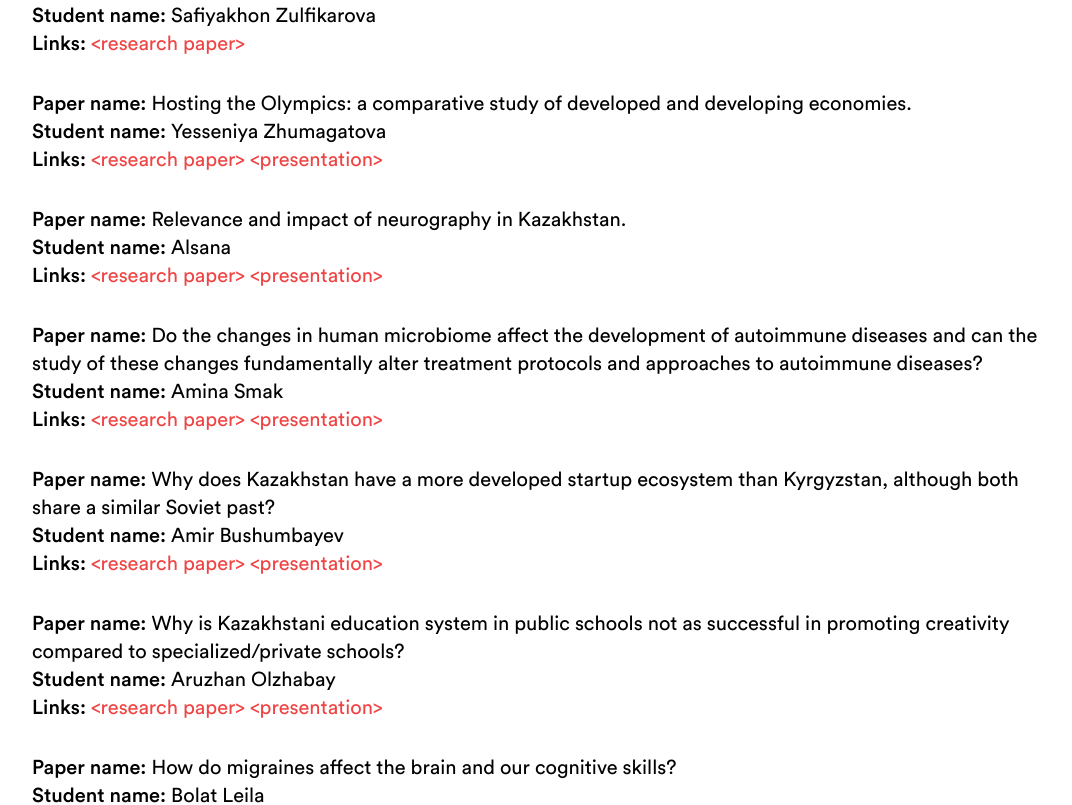
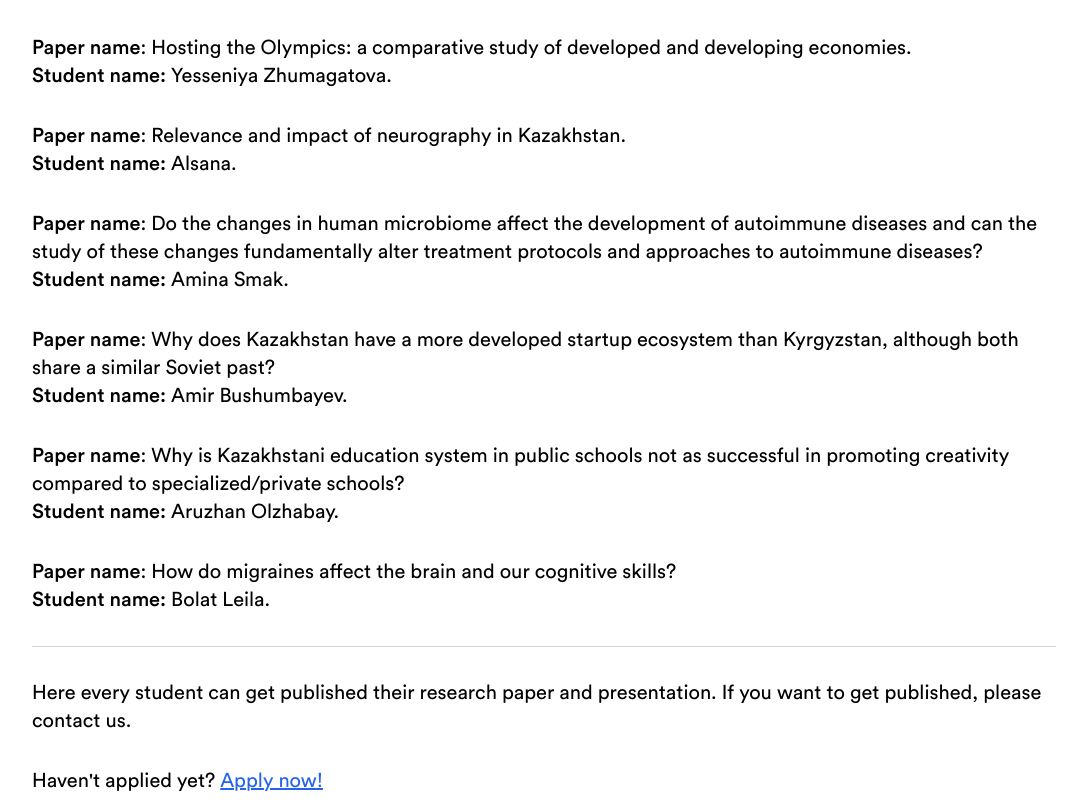
Before and after one commit to compendium-tech/stemulateprogram.com, a React (Vite) app: page /publications in a window 1280 px wide. Shown: the part 550-1355 px from the top of the page, without its empty margins (96-1168 px from the left). Built offline with nearby package versions, Linux system fonts and the light colour scheme; what javascript-time-ago would draw is missing.

Commit message:
Update publications page

```diff
--- a/src/pages/publications-page.tsx
+++ b/src/pages/publications-page.tsx
@@ -1,6 +1,7 @@
+import { FC, useState } from "react"
+import { Link } from "react-router-dom"
 import { StandartLayout } from "@/layout/standard-layout"
-import { FC } from "react"
-import { Link } from "react-router-dom"
+import { FileBoxIcon, PresentationIcon } from "lucide-react"
 
 interface Publication {
   name: string
@@ -67,57 +68,125 @@ successful in promoting creativity compared to specialized/private schools?`,
   },
 ]
 
-const PublicationsPageContent: FC = () => (
-  <main className="min-h-screen bg-white text-black py-24 px-4 md:px-8 flex-col items-center">
-    <div className="max-w-5xl mx-auto space-y-8">
-      <p className="font-bold text-2xl sm:text-4xl md:text-5xl">Publications</p>
+const PublicationsPageContent: FC = () => {
+  // State to control the visibility of the modal
+  const [showModal, setShowModal] = useState(false)
+  // State to store the publication data for the currently selected item
+  const [selectedPublication, setSelectedPublication] =
+    useState<Publication | null>(null)
+
+  // Function to handle opening the modal
+  const openModal = (publication: Publication) => {
+    setSelectedPublication(publication)
+    setShowModal(true)
+  }
+
+  // Function to handle closing the modal
+  const closeModal = () => {
+    setShowModal(false)
+    setSelectedPublication(null) // Clear selected publication when closing
+  }
+
+  return (
+    <main className="min-h-screen bg-white text-black py-24 px-4 md:px-8 flex flex-col items-center">
+      <div className="max-w-5xl mx-auto space-y-8 w-full">
+        {" "}
+        {/* Added w-full for better responsiveness */}
+        <p className="font-bold text-2xl sm:text-4xl md:text-5xl">
+          Publications
+        </p>
         <p className="text-xl sm:text-2xl">
           <b>Research made by our students</b>.
         </p>
-      <hr />
+        <hr className="border-t border-gray-300" />{" "}
+        {/* Added a light border for the hr */}
         <ul className="space-y-8">
           {publications.map((pub, index) => (
             <li key={index} className="md:text-xl">
-            <b>Paper name: </b> {pub.name} <br />
-            <b>Student name: </b> {pub.student} <br />
-            <b>Links: </b>
-            {pub.pdfLink && (
+              <b>Paper name</b>:{" "}
+              {/* Make the paper name clickable to open the modal */}
               <a
-                href={pub.pdfLink}
-                target="_blank"
-                rel="noopener noreferrer"
-                className="text-red-500 hover:underline"
+                onClick={() => openModal(pub)}
+                className=" hover:underline text-left cursor-pointer focus:outline-none"
               >
-                &lt;research paper&gt;
+                {pub.name}
               </a>
-            )}{" "}
-            {pub.presentationLink && (
-              <a
-                href={pub.presentationLink}
-                target="_blank"
-                rel="noopener noreferrer"
-                className="text-red-500 hover:underline"
-              >
-                &lt;presentation&gt;
-              </a>
-            )}
+              <br />
+              <b>Student name: </b> {pub.student}.
             </li>
           ))}
         </ul>
-      <hr />
+        <hr className="border-t border-gray-300" />{" "}
+        {/* Added a light border for the hr */}
         <p className="text-lg md:text-xl">
           Here every student can get published their research paper and
           presentation. If you want to get published, please contact us.
         </p>
         <p className="text-lg md:text-xl">
           Haven't applied yet?{" "}
-        <Link to="/apply" className="underline">
+          <Link
+            to="/apply"
+            className="underline text-blue-600 hover:text-blue-800"
+          >
             Apply now!
           </Link>
         </p>
       </div>
+
+      {/* Modal component */}
+      {showModal && selectedPublication && (
+        <div className="fixed inset-0 bg-gray-600 bg-opacity-75 flex items-center justify-center z-50 p-4">
+          <div className="bg-white rounded-lg p-6 shadow-xl max-w-lg w-full transform transition-all scale-100 opacity-100 relative">
+            {/* Close button */}
+            <button
+              onClick={closeModal}
+              className="absolute top-3 right-3 text-gray-500 hover:text-gray-800 text-2xl font-bold rounded-full w-8 h-8 flex items-center justify-center focus:outline-none"
+              aria-label="Close"
+            >
+              &times;
+            </button>
+            <h3 className="text-xl font-bold mb-4 text-gray-900 leading-tight">
+              {selectedPublication.name}
+            </h3>
+            <p className="text-lg text-gray-700 mb-4">
+              Made by (our student): {selectedPublication.student}
+            </p>
+            <div className="flex flex-col space-y-3 text-sm">
+              {selectedPublication.pdfLink && (
+                <a
+                  href={selectedPublication.pdfLink}
+                  target="_blank"
+                  rel="noopener noreferrer"
+                  className="bg-red-500 hover:bg-red-600 text-white font-semibold py-3 px-5 rounded-md shadow-md transition duration-200 ease-in-out flex items-center justify-center gap-2"
+                >
+                  <FileBoxIcon />
+                  View Research Paper
+                </a>
+              )}
+              {selectedPublication.presentationLink && (
+                <a
+                  href={selectedPublication.presentationLink}
+                  target="_blank"
+                  rel="noopener noreferrer"
+                  className="bg-blue-500 hover:bg-blue-600 text-white font-semibold py-3 px-5 rounded-md shadow-md transition duration-200 ease-in-out flex items-center justify-center gap-2"
+                >
+                  <PresentationIcon />
+                  View Presentation
+                </a>
+              )}
+            </div>
+            {!selectedPublication.pdfLink &&
+              !selectedPublication.presentationLink && (
+                <p className="text-gray-500 text-center mt-4">
+                  No links available for this publication.
+                </p>
+              )}
+          </div>
+        </div>
+      )}
     </main>
   )
+}
 
 export const PublicationsPage: FC = () => (
   <StandartLayout>
```
Lines whose indentation alone changed are shown as unchanged.
